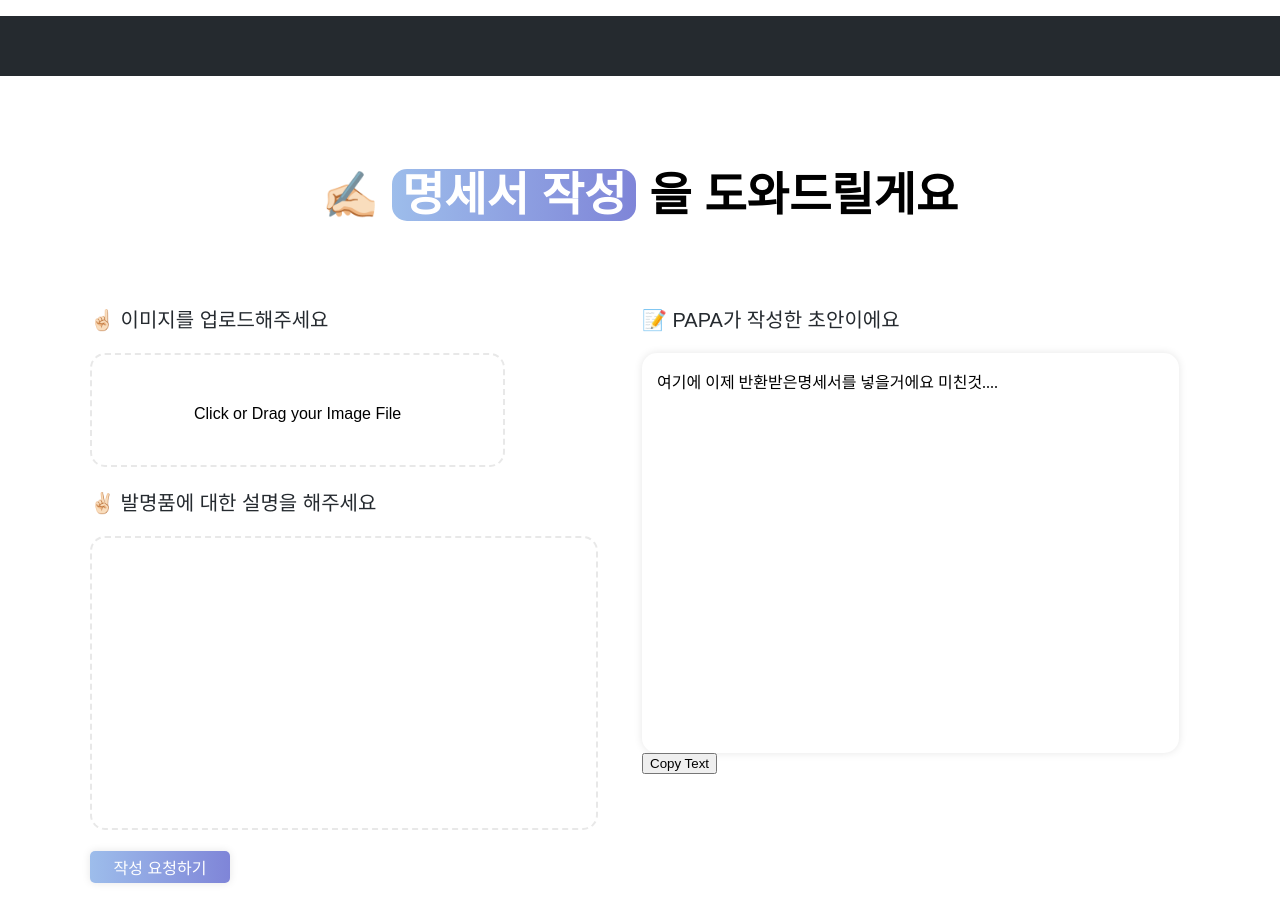
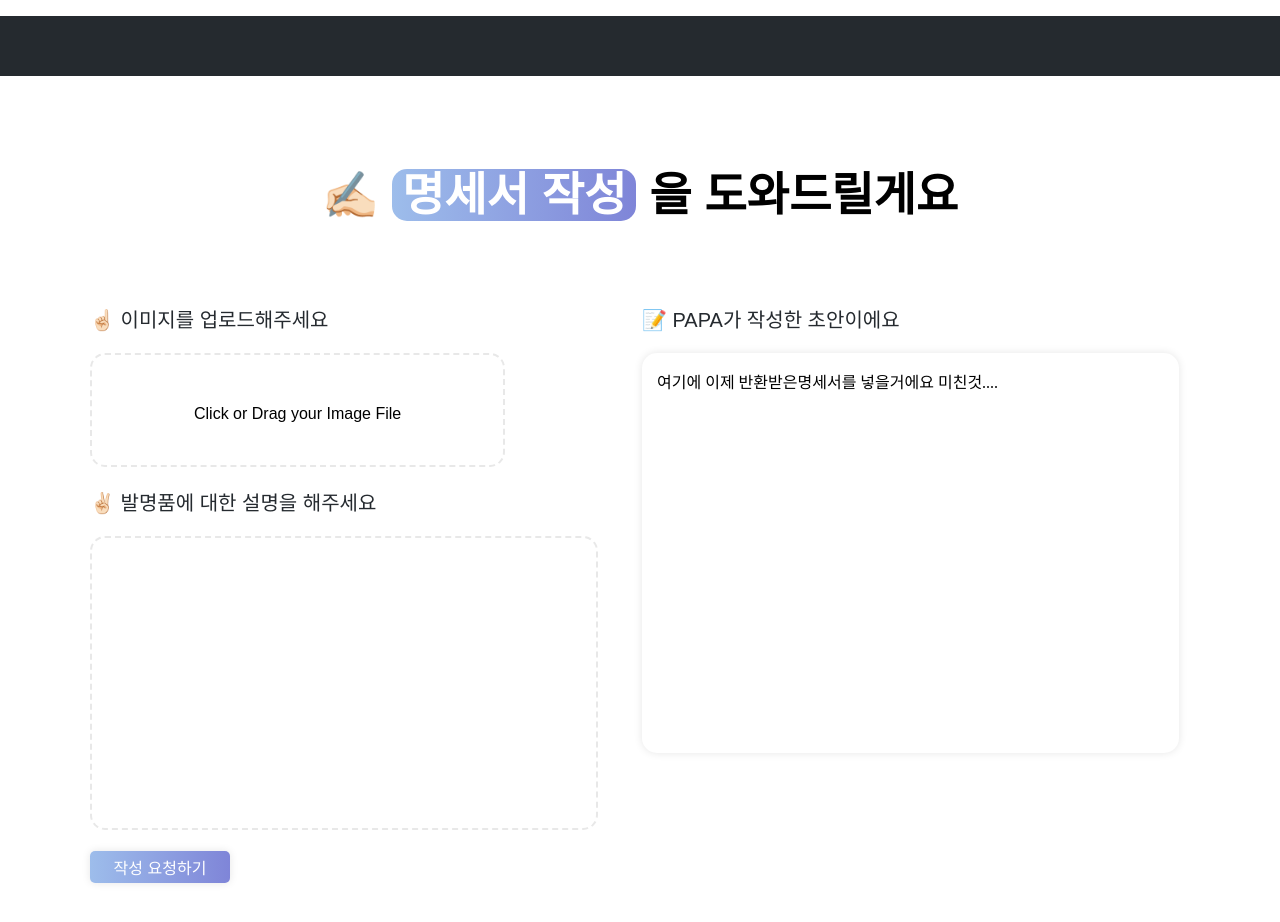
Before and after one commit to KPMG2024-PAPA/frontend, a React (Create React App) app: page /spec-page in a window 1280 px wide. Shown: the top 922 px of the page. Built offline with nearby package versions, Linux system fonts and the light colour scheme; a web font is replaced by a local one.

Commit message:
fix: minor error on specpage

```diff
--- a/src/component/page/SpecPage.jsx
+++ b/src/component/page/SpecPage.jsx
@@ -130,6 +130,7 @@ const BoxText = styled.p`
 
 
 const SpecPage = () => {
+
   // const navigate = useNavigate();
   // const handleButtonClick = async () => {
   //   try {
@@ -138,26 +139,6 @@ const SpecPage = () => {
   //     console.error('Error sending data to server:', error);
   //   }
   // };
-  const CopyToClipboardButton = ({ text }) => {
-    const copyTextToClipboard = async (text) => {
-      if ('clipboard' in navigator) {
-        try {
-          await navigator.clipboard.writeText(text);
-          alert('Text copied to clipboard');
-        } catch (err) {
-          console.error('Failed to copy: ', err);
-        }
-      } else {
-        console.log('Clipboard API not available');
-      }
-    };
-
-    return (
-      <button onClick={() => copyTextToClipboard(text)}>Copy Text</button>
-    );
-  };
-
-
 
   return (
     <div>
@@ -180,7 +161,6 @@ const SpecPage = () => {
               <Box>
                 <BoxText>여기에 이제 반환받은명세서를 넣을거에요 미친것....</BoxText>
               </Box>
-              <button onClick={() => copyTextToClipboard(text)}>Copy Text</button>
             </FourthWrapper>
           </SecondWrapper>
       </Wrapper>
```
